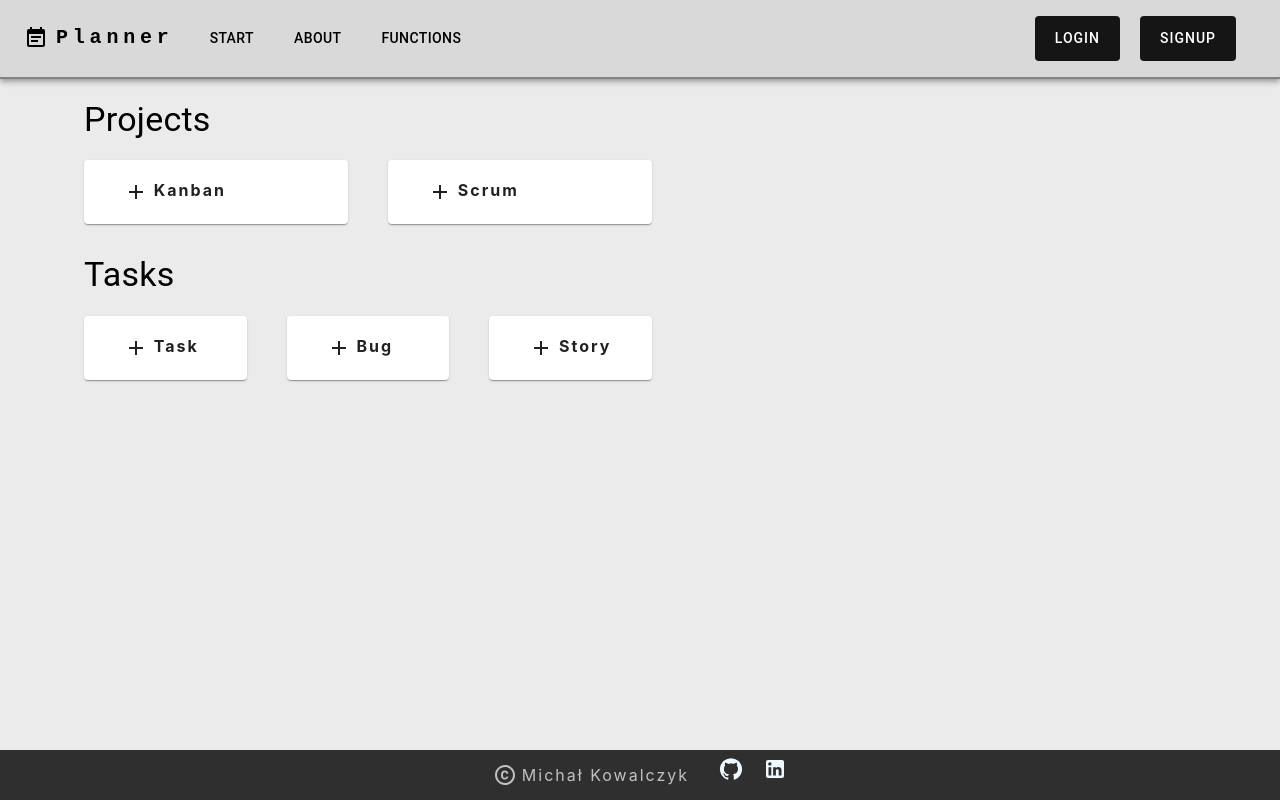
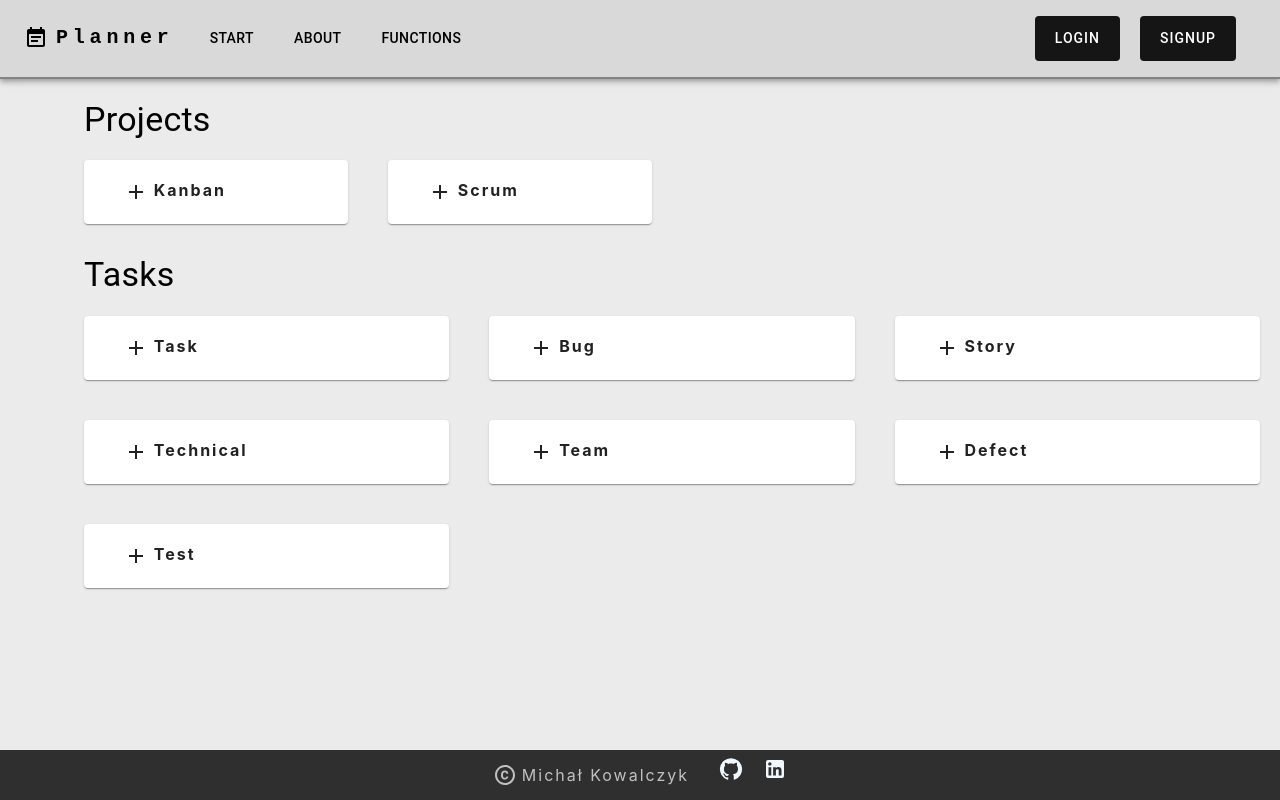
Before and after one commit to michal98kowalczyk/DoIt-web, a React (Create React App) app: page /create in a window 1280 px wide. Built offline with nearby package versions, Linux system fonts and the light colour scheme.

Commit message:
more tasks types and filters

```diff
--- a/src/create/Create.jsx
+++ b/src/create/Create.jsx
@@ -25,7 +25,15 @@ import ProjectCreator from "./ProjectCreator";
 import TaskCreator from "./TaskCreator";
 
 const projectOptions = ["Kanban", "Scrum"];
-const taskOptions = ["Task", "Bug", "Story"];
+const taskOptions = [
+  "Task",
+  "Bug",
+  "Story",
+  "Technical",
+  "Team",
+  "Defect",
+  "Test",
+];
 const Create = () => {
   const [isLoading, setIsLoading] = useState(false);
   // alert params
@@ -107,7 +115,7 @@ const Create = () => {
       </Typography>
       <Grid container>
         {taskOptions.map((option) => (
-          <Grid key={option} item xs={12} md={12 / (taskOptions.length * 2)}>
+          <Grid key={option} item xs={12} md={4}>
             <Paper
               data-name={option}
               data-type="task"
--- a/src/create/ProjectCreator.jsx
+++ b/src/create/ProjectCreator.jsx
@@ -121,7 +121,11 @@ const ProjectCreator = ({ type, close }) => {
             };
             return tmp;
           });
-          setUserOptions(array.sort((a, b) => -b.label.localeCompare(a.label)));
+          setUserOptions(
+            array
+              .filter((u) => u.id !== user.userId)
+              .sort((a, b) => -b.label.localeCompare(a.label))
+          );
         }
       })
       .catch((error) => {
--- a/src/dashboards/DashboardDetail.jsx
+++ b/src/dashboards/DashboardDetail.jsx
@@ -29,11 +29,15 @@ import DashboardForm from "../dashboards/DashboardForm";
 import HistoryEduIcon from "@mui/icons-material/HistoryEdu";
 import AssignmentIcon from "@mui/icons-material/Assignment";
 import BugReportIcon from "@mui/icons-material/BugReport";
+import BugReportOutlinedIcon from "@mui/icons-material/BugReportOutlined";
+import Diversity3OutlinedIcon from "@mui/icons-material/Diversity3Outlined";
+import QuizOutlinedIcon from "@mui/icons-material/QuizOutlined";
 import OpenInNewIcon from "@mui/icons-material/OpenInNew";
 import KeyboardArrowDownIcon from "@mui/icons-material/KeyboardArrowDown";
 import MenuIcon from "@mui/icons-material/Menu";
 import KeyboardArrowUpIcon from "@mui/icons-material/KeyboardArrowUp";
 import { useNavigate, useLocation } from "react-router-dom";
+import { common } from "@mui/material/colors";
 
 const DashboardDetails = () => {
   const user = sessionStorage.getItem("user")
@@ -46,6 +50,9 @@ const DashboardDetails = () => {
   const [dashboardId, setDashboardId] = useState(undefined);
 
   const [projectAssignment, setProjectAssignment] = useState(undefined);
+  const [usersInProject, setUsersInProject] = useState([]);
+  const [availableLabels, setAvailableLabels] = useState([]);
+
   const [dashboardDetails, setDashboardDetails] = useState(undefined);
   const [projectDetails, setProjectDetails] = useState(undefined);
 
@@ -110,6 +117,7 @@ const DashboardDetails = () => {
                 new Date(b.lastModifiedDate) - new Date(a.lastModifiedDate)
             )
           );
+          setAvailableLabels([...data.map((t) => t.labels)].flat());
         }
         return data;
       })
@@ -135,6 +143,17 @@ const DashboardDetails = () => {
         if (data && data.length != 0) {
           setProjectAssignment(data);
           setProjectDetails(data[0].project);
+
+          let array = data.map((pa) => {
+            let tmp = {
+              id: pa.user.id,
+              label: `${pa.user.firstName} ${pa.user.lastName}`,
+              name: pa.user.email,
+              key: pa.user.email,
+            };
+            return tmp;
+          });
+          setUsersInProject(array);
         }
       })
       .catch((error) => {
@@ -202,7 +221,17 @@ const DashboardDetails = () => {
         return <HistoryEduIcon sx={{ color: "green" }} />;
       case "Bug":
         return <BugReportIcon sx={{ color: "red" }} />;
+      case "Defect":
+        return <BugReportOutlinedIcon sx={{ color: "orange" }} />;
       case "Task":
+        return <AssignmentIcon sx={{ color: "blue" }} />;
+      case "Technical":
+        return <AssignmentIcon sx={{ color: "grey" }} />;
+      case "Team":
+        return <Diversity3OutlinedIcon sx={{ color: "blue" }} />;
+      case "Test":
+        return <QuizOutlinedIcon sx={{ color: "green" }} />;
+      default:
         return <AssignmentIcon sx={{ color: "blue" }} />;
     }
   };
@@ -227,8 +256,23 @@ const DashboardDetails = () => {
             key={t.id}
             sx={{
               margin: "5px auto",
+              position: "relative",
             }}
           >
+            <Tooltip
+              title="Open"
+              data-task={t.id}
+              sx={{
+                position: "absolute",
+                top: "10px",
+                right: "10px",
+                cursor: "pointer",
+              }}
+            >
+              <OpenInNewIcon
+                onClick={() => navigateToTask(t.id)}
+              ></OpenInNewIcon>
+            </Tooltip>
             <CardContent sx={{ textAlign: "left" }}>
               <Typography>
                 <b>Title:</b> {t.name}
@@ -299,14 +343,73 @@ const DashboardDetails = () => {
   const getScrumFilters = () => {
     return (
       <>
-        <Button onClick={showCurrentSprint}>Current Sprint</Button>
-        <Button onClick={clearFilters}>Clear</Button>
+        {getAssigneeFilters()}
+        {getLabelFilters()}
+        <Box className="sprintFilters">
+          Sprints
+          <Button onClick={showCurrentSprint}>Current Sprint</Button>
+        </Box>
+        <Box className="clearFilters">
+          <Button onClick={clearFilters}>Clear</Button>
+        </Box>
       </>
     );
   };
 
   const getKanbanFilters = () => {
-    return <></>;
+    return (
+      <>
+        {getAssigneeFilters()}
+        {getLabelFilters()}
+        <Box className="clearFilters">
+          <Button onClick={clearFilters}>Clear</Button>
+        </Box>
+      </>
+    );
+  };
+
+  const getAssigneeFilters = () => {
+    return (
+      <Box className="assigneeFilters">
+        Assignee:
+        {usersInProject.map((u) => {
+          return (
+            <Button key={u.id} onClick={() => filterByAssignee(u.id)}>
+              {u.label}
+            </Button>
+          );
+        })}
+      </Box>
+    );
+  };
+
+  const getLabelFilters = () => {
+    return (
+      <Box className="labelFilters">
+        Labels:
+        {availableLabels.map((l, idx) => {
+          return (
+            <Button key={idx} onClick={() => filterByLabel(l)}>
+              {l}
+            </Button>
+          );
+        })}
+      </Box>
+    );
+  };
+
+  const filterByLabel = (label) => {
+    setTasksToDisplay(
+      tasks.filter((t) => t.labels && t.labels.includes(label))
+    );
+  };
+
+  const filterByAssignee = (assigneeId) => {
+    console.log("assigneeId ", assigneeId);
+    console.log("tasksToDisplay ", tasksToDisplay);
+    setTasksToDisplay(
+      tasks.filter((t) => t.assignee && t.assignee.userId === assigneeId)
+    );
   };
 
   return (
@@ -329,7 +432,9 @@ const DashboardDetails = () => {
             }}
           >
             <CardContent>
-              {dashboardDetails && dashboardDetails.name}
+              {dashboardDetails && (
+                <Typography variant="h5">{dashboardDetails.name}</Typography>
+              )}
             </CardContent>
             <Box>{projectDetails && getFilters()}</Box>
           </Card>
--- a/src/home/UserHome.jsx
+++ b/src/home/UserHome.jsx
@@ -10,6 +10,9 @@ import AccordionSummary from "@mui/material/AccordionSummary";
 import AccordionDetails from "@mui/material/AccordionDetails";
 import Tooltip from "@mui/material/Tooltip";
 import HistoryEduIcon from "@mui/icons-material/HistoryEdu";
+import BugReportOutlinedIcon from "@mui/icons-material/BugReportOutlined";
+import Diversity3OutlinedIcon from "@mui/icons-material/Diversity3Outlined";
+import QuizOutlinedIcon from "@mui/icons-material/QuizOutlined";
 import AssignmentIcon from "@mui/icons-material/Assignment";
 import BugReportIcon from "@mui/icons-material/BugReport";
 import ExpandMoreIcon from "@mui/icons-material/ExpandMore";
@@ -113,7 +116,17 @@ const UserHome = () => {
         return <HistoryEduIcon sx={{ color: "green" }} />;
       case "Bug":
         return <BugReportIcon sx={{ color: "red" }} />;
+      case "Defect":
+        return <BugReportOutlinedIcon sx={{ color: "orange" }} />;
       case "Task":
+        return <AssignmentIcon sx={{ color: "blue" }} />;
+      case "Technical":
+        return <AssignmentIcon sx={{ color: "grey" }} />;
+      case "Team":
+        return <Diversity3OutlinedIcon sx={{ color: "blue" }} />;
+      case "Test":
+        return <QuizOutlinedIcon sx={{ color: "green" }} />;
+      default:
         return <AssignmentIcon sx={{ color: "blue" }} />;
     }
   };
--- a/src/projects/ProjectDetails.jsx
+++ b/src/projects/ProjectDetails.jsx
@@ -26,7 +26,9 @@ import CustomAlert from "../alert/CustomAlert";
 import ReleaseForm from "../release/ReleaseForm";
 import SprintForm from "../sprint/SprintForm";
 import DashboardForm from "../dashboards/DashboardForm";
-
+import BugReportOutlinedIcon from "@mui/icons-material/BugReportOutlined";
+import Diversity3OutlinedIcon from "@mui/icons-material/Diversity3Outlined";
+import QuizOutlinedIcon from "@mui/icons-material/QuizOutlined";
 import HistoryEduIcon from "@mui/icons-material/HistoryEdu";
 import AssignmentIcon from "@mui/icons-material/Assignment";
 import BugReportIcon from "@mui/icons-material/BugReport";
@@ -268,7 +270,17 @@ const ProjectDetails = () => {
         return <HistoryEduIcon sx={{ color: "green" }} />;
       case "Bug":
         return <BugReportIcon sx={{ color: "red" }} />;
+      case "Defect":
+        return <BugReportOutlinedIcon sx={{ color: "orange" }} />;
       case "Task":
+        return <AssignmentIcon sx={{ color: "blue" }} />;
+      case "Technical":
+        return <AssignmentIcon sx={{ color: "grey" }} />;
+      case "Team":
+        return <Diversity3OutlinedIcon sx={{ color: "blue" }} />;
+      case "Test":
+        return <QuizOutlinedIcon sx={{ color: "green" }} />;
+      default:
         return <AssignmentIcon sx={{ color: "blue" }} />;
     }
   };
--- a/src/tasks/TaskDetails.jsx
+++ b/src/tasks/TaskDetails.jsx
@@ -30,6 +30,9 @@ import PageLoader from "../loader/PageLoader";
 import CustomAlert from "../alert/CustomAlert";
 import { DatePicker } from "@mui/x-date-pickers/DatePicker";
 import dayjs from "dayjs";
+import BugReportOutlinedIcon from "@mui/icons-material/BugReportOutlined";
+import Diversity3OutlinedIcon from "@mui/icons-material/Diversity3Outlined";
+import QuizOutlinedIcon from "@mui/icons-material/QuizOutlined";
 import CheckBoxOutlineBlankIcon from "@mui/icons-material/CheckBoxOutlineBlank";
 import CheckBoxIcon from "@mui/icons-material/CheckBox";
 import HistoryEduIcon from "@mui/icons-material/HistoryEdu";
@@ -299,7 +302,17 @@ const TaskDetails = () => {
         return <HistoryEduIcon sx={{ color: "green" }} />;
       case "Bug":
         return <BugReportIcon sx={{ color: "red" }} />;
+      case "Defect":
+        return <BugReportOutlinedIcon sx={{ color: "orange" }} />;
       case "Task":
+        return <AssignmentIcon sx={{ color: "blue" }} />;
+      case "Technical":
+        return <AssignmentIcon sx={{ color: "grey" }} />;
+      case "Team":
+        return <Diversity3OutlinedIcon sx={{ color: "blue" }} />;
+      case "Test":
+        return <QuizOutlinedIcon sx={{ color: "green" }} />;
+      default:
         return <AssignmentIcon sx={{ color: "blue" }} />;
     }
   };
--- a/src/tasks/TasksList.jsx
+++ b/src/tasks/TasksList.jsx
@@ -32,6 +32,9 @@ import OpenInNewIcon from "@mui/icons-material/OpenInNew";
 import KeyboardArrowDownIcon from "@mui/icons-material/KeyboardArrowDown";
 import MenuIcon from "@mui/icons-material/Menu";
 import KeyboardArrowUpIcon from "@mui/icons-material/KeyboardArrowUp";
+import BugReportOutlinedIcon from "@mui/icons-material/BugReportOutlined";
+import Diversity3OutlinedIcon from "@mui/icons-material/Diversity3Outlined";
+import QuizOutlinedIcon from "@mui/icons-material/QuizOutlined";
 import { useNavigate, useLocation } from "react-router-dom";
 
 const TasksList = ({ sprint, tasks, projectAssignment }) => {
@@ -47,7 +50,17 @@ const TasksList = ({ sprint, tasks, projectAssignment }) => {
         return <HistoryEduIcon sx={{ color: "green" }} />;
       case "Bug":
         return <BugReportIcon sx={{ color: "red" }} />;
+      case "Defect":
+        return <BugReportOutlinedIcon sx={{ color: "orange" }} />;
       case "Task":
+        return <AssignmentIcon sx={{ color: "blue" }} />;
+      case "Technical":
+        return <AssignmentIcon sx={{ color: "grey" }} />;
+      case "Team":
+        return <Diversity3OutlinedIcon sx={{ color: "blue" }} />;
+      case "Test":
+        return <QuizOutlinedIcon sx={{ color: "green" }} />;
+      default:
         return <AssignmentIcon sx={{ color: "blue" }} />;
     }
   };
```
